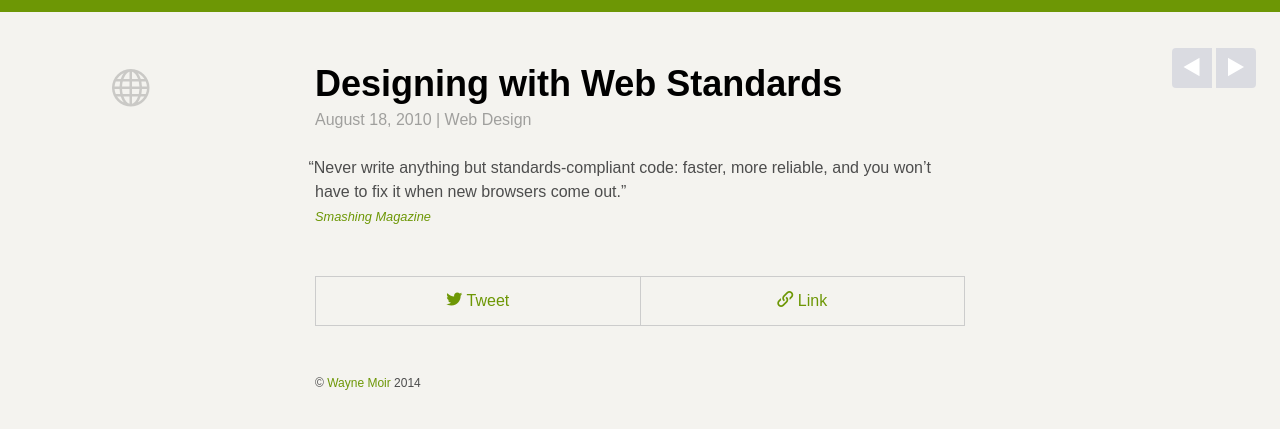
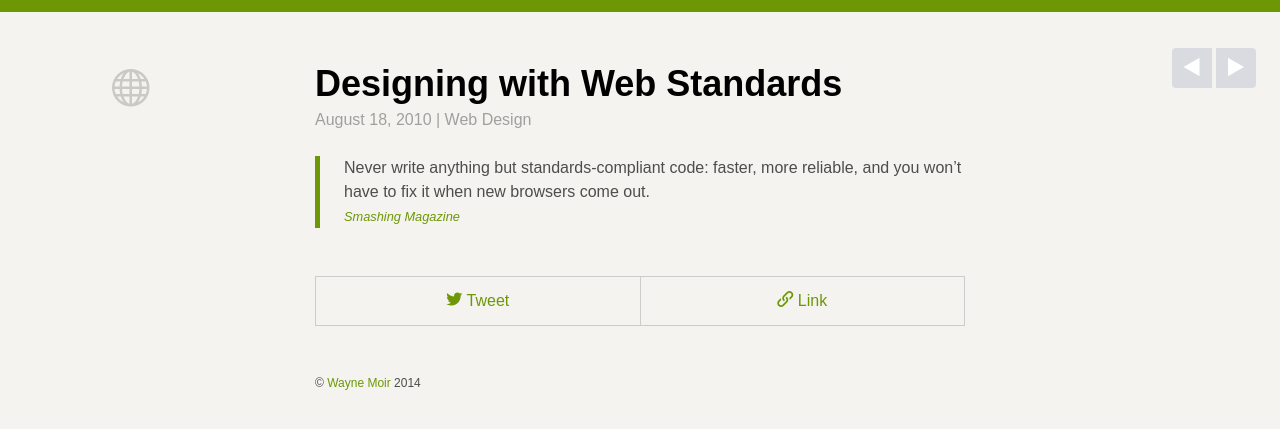
Before and after one commit to waynemoir/waynemoir.com, a Jekyll site: the page built from _posts/2010-08-18-designing-with-web-standards.md, in a window 1280 px wide. Shown: the top 429 px of the page. Built offline with Jekyll 4.4.1, drawn with Linux system fonts in a browser that asks for light colours; some web fonts are replaced; Markdown is read by kramdown in place of the engine named in the settings.

Commit message:
Gave quotes stronger styling and removed some shame.css

```diff
--- a/css/style.css
+++ b/css/style.css
@@ -4019,8 +4019,17 @@ body {
   background-color: #6d9705;
 }
 
-/*------------------------------------*\
-    $QUOTE POST LAYOUT
+.article blockquote {
+  text-indent: 0;
+}
+
+.article blockquote p:before,
+.article blockquote p::after {
+  content: "";
+}
+
+/*------------------------------------*\
+    $POST LAYOUT FOR QUOTES
 \*------------------------------------*/
 .quote .big-quote {
   padding: 96px 0 48px;
@@ -4063,6 +4072,11 @@ body {
   text-decoration: none;
 }
 
+blockquote {
+  border-left: 5px solid #6d9705;
+  padding-left: 24px;
+}
+
 /*------------------------------------*\
     $FOOTER
 \*------------------------------------*/
--- a/css/style.scss
+++ b/css/style.scss
@@ -25,9 +25,10 @@
 @import "ui/page";
 @import "ui/page-head";
 @import "ui/side-panel";
-@import "ui/article";
+@import "ui/post-article";
+@import "ui/post-quote";
+@import "ui/block-list";
 @import "ui/quote";
-@import "ui/block-list";
 @import "ui/footer";
 @import "ui/misc";
 
```
Also changed, not shown: css/ui/_post-article.scss (renamed from css/ui/_article.scss, +11 -0 lines), css/ui/_post-quote.scss (added, +26 -0 lines), css/ui/_quote.scss (+3 -25 lines).
